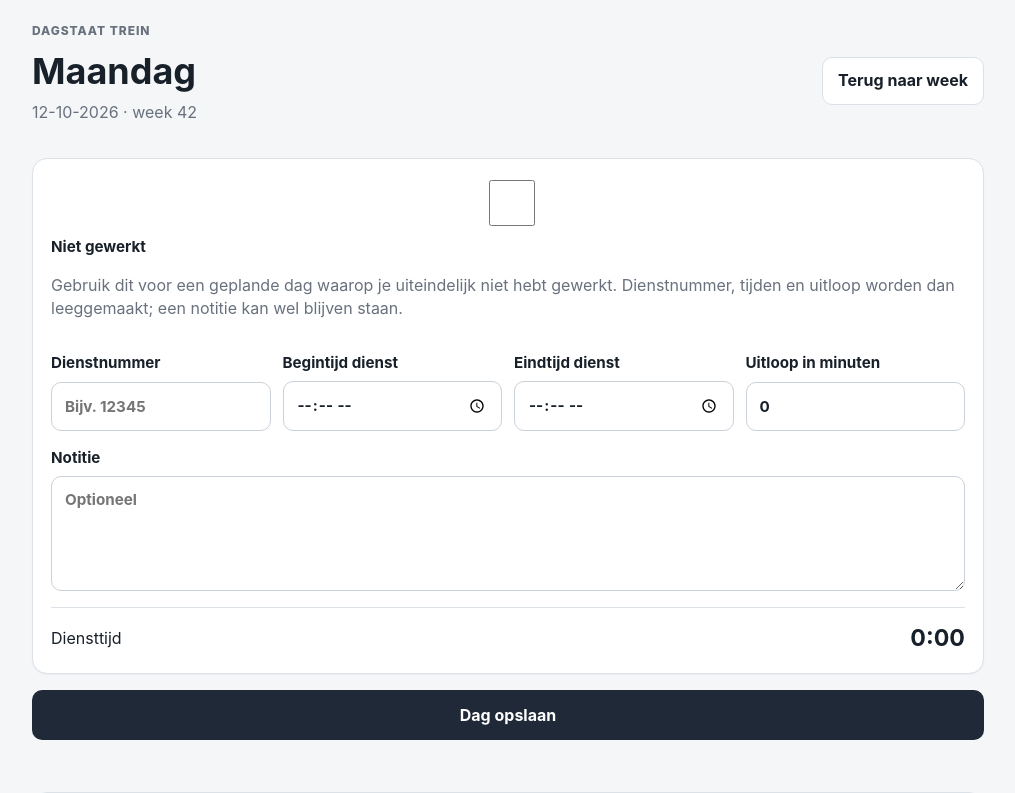
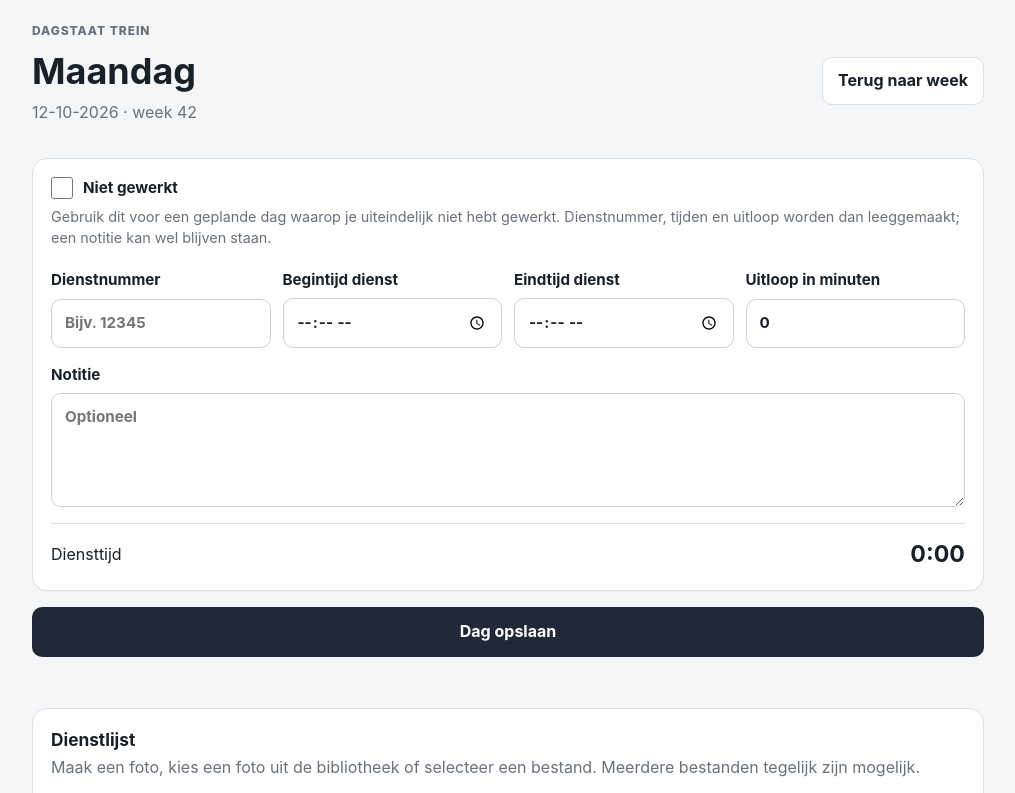
Before and after one commit to ambupilot/kerssing-trein, a Flask app: page /dag/2026-10-12 in a window 1280 px wide. Shown: the part 54-847 px from the top of the page, without its empty margins (132-1147 px from the left). Run offline with Flask 3, Linux system fonts and the light colour scheme; the visitor is signed in with stand-in values (Sample User, id 1); data that the repository does not hold is empty; some libraries are stand-ins or nearby versions.

Commit message:
Style not-worked and clear-day controls

```diff
--- a/static/style.css
+++ b/static/style.css
@@ -112,3 +112,37 @@ input:focus, textarea:focus, select:focus { outline: 2px solid #98a2b3; outline-
   .day-details { gap: 8px 10px; }
   .attachment-row { align-items: flex-start; }
 }
+
+
+.button.danger {
+  background: #fff;
+  color: var(--danger);
+  border: 1px solid #e3b6b1;
+}
+
+.button.danger:hover {
+  background: var(--error-bg);
+}
+
+.checkbox-row {
+  display: flex;
+  align-items: center;
+  gap: 10px;
+}
+
+.checkbox-row input[type="checkbox"] {
+  width: 22px;
+  height: 22px;
+  min-height: 0;
+  margin: 0;
+  flex: 0 0 auto;
+}
+
+.checkbox-help {
+  margin: -8px 0 4px;
+  font-size: .9rem;
+}
+
+.delete-day-form {
+  margin-top: 16px;
+}
```
